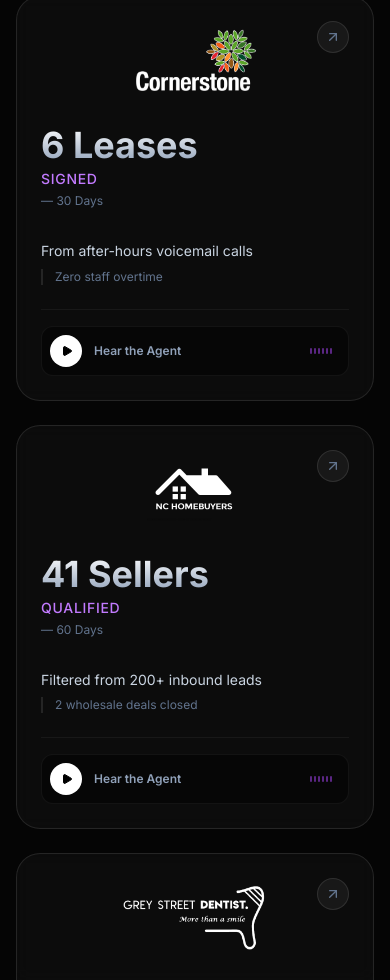
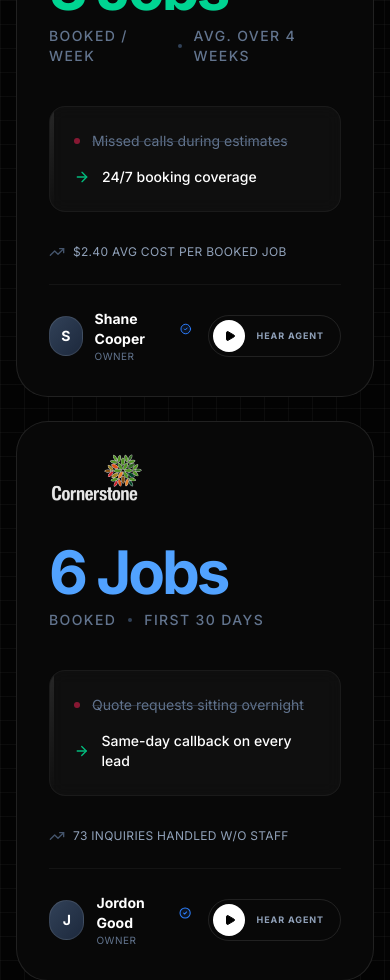
Before and after one commit to tahaissaoui-maker/autofuse-ai, a Next.js app: page / in a window 390 px wide. Shown: the part 4620-5600 px from the top of the page. Built offline with nearby package versions, Linux system fonts and the light colour scheme.

Commit message:
Refactor case studies section and update audio player

```diff
--- a/app/page.tsx
+++ b/app/page.tsx
@@ -590,117 +590,200 @@ const LiveDemoSection: React.FC = () => {
   );
 };
 
+// --- Imports (Ensure these are at the top) ---
+import Image from "next/image";
+import {
+  Play,
+  Pause,
+  ArrowRight,
+  CheckCircle2,
+  TrendingUp,
+  Activity,
+  User
+} from "lucide-react";
+
+// --- The Main Section Component ---
 const CaseStudiesSection: React.FC = () => {
   const outcomes = [
     {
       company: "Cooper Roofing",
       logo: "/logos/cooper.webp",
+      industry: "Roofing",
       metric: "3 Jobs",
-      suffix: "Booked",
-      timeframe: "Week 1",
-      context: "2 Repairs + 1 Full Replacement",
-      cost: "$2.40 cost per booking",
+      metricLabel: "BOOKED / WEEK",
+      metricColor: "text-emerald-400",
+      glowColor: "group-hover:shadow-emerald-900/20",
+      borderColor: "group-hover:border-emerald-500/30",
+      timeframe: "Avg. over 4 weeks",
+      before: "Missed calls during estimates",
+      after: "24/7 booking coverage",
+      kicker: "$2.40 avg cost per booked job",
+      owner: "Shane Cooper",
+      role: "Owner",
       audio: "/audio/cooper.mp3",
     },
     {
       company: "Cornerstone",
       logo: "/logos/cornerstone.webp",
-      metric: "6 Leases",
-      suffix: "Signed",
-      timeframe: "30 Days",
-      context: "From after-hours voicemail calls",
-      cost: "Zero staff overtime",
+      industry: "Landscaping",
+      metric: "6 Jobs",
+      metricLabel: "BOOKED",
+      metricColor: "text-blue-400",
+      glowColor: "group-hover:shadow-blue-900/20",
+      borderColor: "group-hover:border-blue-500/30",
+      timeframe: "First 30 days",
+      before: "Quote requests sitting overnight",
+      after: "Same-day callback on every lead",
+      kicker: "73 inquiries handled w/o staff",
+      owner: "Jordon Good",
+      role: "Owner",
       audio: "/audio/cornerstone.mp3",
     },
     {
       company: "NC Homebuyers",
       logo: "/logos/nc-homebuyers.webp",
+      industry: "Real Estate Inv.",
       metric: "41 Sellers",
-      suffix: "Qualified",
+      metricLabel: "QUALIFIED",
+      metricColor: "text-purple-400",
+      glowColor: "group-hover:shadow-purple-900/20",
+      borderColor: "group-hover:border-purple-500/30",
       timeframe: "60 Days",
-      context: "Filtered from 200+ inbound leads",
-      cost: "2 wholesale deals closed",
+      before: "Team buried in tire-kickers",
+      after: "Only motivated sellers hit inbox",
+      kicker: "2 wholesale deals closed from AI",
+      owner: "Kevin Ramirez",
+      role: "Acquisitions Lead",
       audio: "/audio/nc-homebuyers.mp3",
     },
     {
       company: "Grey Street Dentist",
       logo: "/logos/grey-street.webp",
-      metric: "94%",
-      suffix: "Answer Rate",
+      industry: "Dental Practice",
+      metric: "0%",
+      metricLabel: "MISSED CALLS",
+      metricColor: "text-cyan-400",
+      glowColor: "group-hover:shadow-cyan-900/20",
+      borderColor: "group-hover:border-cyan-500/30",
       timeframe: "Month 1",
-      context: "Up from 67% missed calls",
-      cost: "28 new patients added",
+      before: "37% of calls going unanswered",
+      after: "Every single call picked up",
+      kicker: "28 new patients added to books",
+      owner: "Dr. Hyun Soo Yu",
+      role: "Practice Owner",
       audio: "/audio/grey-street.mp3",
     }
   ];
 
   return (
-    <section id="case-studies" className="relative bg-[#050505] py-24 md:py-32 overflow-hidden">
-      {/* Background Decor */}
-      <div className="absolute top-0 left-1/2 -translate-x-1/2 w-full h-[500px] bg-[radial-gradient(ellipse_at_top,_var(--tw-gradient-stops))] from-purple-900/20 via-[#050505] to-[#050505] pointer-events-none" />
+    <section id="case-studies" className="relative bg-[#030303] py-24 md:py-40 overflow-hidden">
+
+      {/* Abstract Background Grid */}
+      <div className="absolute inset-0 bg-[linear-gradient(to_right,#80808012_1px,transparent_1px),linear-gradient(to_bottom,#80808012_1px,transparent_1px)] bg-[size:24px_24px] pointer-events-none" />
+      <div className="absolute top-0 left-0 right-0 h-40 bg-gradient-to-b from-black to-transparent pointer-events-none" />
 
       <div className="mx-auto w-full max-w-[1400px] px-4 sm:px-6 lg:px-8 relative z-10">
 
+        {/* Header Block */}
         <Reveal>
-          <div className="mb-20 text-center space-y-4">
-            <h2 className="text-4xl md:text-5xl font-bold text-white tracking-tight">
-              Verified Outcomes
+          <div className="mb-20 md:mb-32 max-w-4xl">
+            <div className="inline-flex items-center gap-2 px-3 py-1 mb-6 rounded-full border border-purple-500/30 bg-purple-500/10 text-[10px] font-mono font-bold uppercase tracking-widest text-purple-300">
+              <Activity className="w-3 h-3" />
+              Exposed Pipelines
+            </div>
+
+            <h2 className="text-5xl md:text-7xl font-bold text-white tracking-tight leading-[0.95] mb-8">
+              We don't sell software. <br />
+              <span className="text-slate-500">We sell booked calendars.</span>
             </h2>
-            <p className="text-slate-500 max-w-2xl mx-auto text-lg">
-              We don't sell "AI". We sell calendar bookings and signed contracts.
+
+            <p className="text-lg md:text-xl text-slate-400 max-w-2xl leading-relaxed border-l-2 border-purple-500/50 pl-6">
+              Every metric below came from a live agent we built. <br />
+              Every number is verified. Listen for yourself.
             </p>
           </div>
         </Reveal>
 
-        <div className="grid grid-cols-1 md:grid-cols-2 lg:grid-cols-4 gap-6">
+        {/* The Grid */}
+        <div className="grid grid-cols-1 md:grid-cols-2 gap-6 md:gap-8">
           {outcomes.map((item, index) => (
             <Reveal key={item.company} delay={index * 100}>
-              <div className="group relative flex flex-col justify-between h-full min-h-[360px] p-6 rounded-3xl border border-white/10 bg-white/[0.03] backdrop-blur-sm hover:bg-white/[0.06] hover:border-purple-500/30 transition-all duration-500">
+              <div className={`group relative flex flex-col h-full rounded-[2rem] border border-white/10 bg-[#080808] p-8 md:p-10 transition-all duration-500 hover:-translate-y-1 hover:shadow-2xl ${item.borderColor} ${item.glowColor}`}>
 
-                {/* Floating Tech Arrow (Absolute Position) */}
-                <div className="absolute top-6 right-6 flex items-center justify-center w-8 h-8 rounded-full bg-white/5 border border-white/10 group-hover:border-purple-500/50 group-hover:bg-purple-500/10 transition-colors z-20">
-                    <ArrowUpRight className="w-4 h-4 text-slate-500 group-hover:text-purple-400" />
-                </div>
-
-                {/* Top: Logo (Centered, Bigger, In Color) */}
-                <div className="relative w-full flex justify-center mb-8 mt-2">
-                  <div className="relative h-16 w-48 transition-transform duration-500 group-hover:scale-105">
+                {/* Header: Logo & Badge */}
+                <div className="flex justify-between items-start mb-10">
+                  <div className="relative h-12 w-40 opacity-90 transition-opacity group-hover:opacity-100">
                      <Image
                          src={item.logo}
                          alt={item.company}
                          fill
-                         className="object-contain" // object-contain defaults to center
-                         priority={index < 2} // Preload the first two for speed
+                         className="object-contain object-left"
                       />
+                  </div>
+                  <div className="hidden md:flex items-center gap-1.5 px-3 py-1.5 rounded-lg bg-white/5 border border-white/5 text-[10px] font-mono text-slate-400 uppercase tracking-wider">
+                    {item.industry}
                   </div>
                 </div>
 
-                {/* Middle: The BIG Number */}
-                <div className="space-y-1 mb-8">
-                  <div className="text-4xl md:text-5xl font-bold text-transparent bg-clip-text bg-gradient-to-b from-white to-slate-400 group-hover:from-white group-hover:to-white transition-all">
+                {/* Hero Metric Section */}
+                <div className="mb-10">
+                  <div className="flex items-baseline gap-3 mb-2">
+                    <span className={`text-6xl md:text-7xl font-bold tracking-tighter ${item.metricColor}`}>
                       {item.metric}
+                    </span>
                   </div>
-                  <div className="text-sm font-medium text-purple-400 uppercase tracking-wider">
-                    {item.suffix}
-                  </div>
-                  <div className="text-xs text-slate-500 font-mono mt-1">
-                    — {item.timeframe}
+                  <div className="flex items-center gap-3 text-sm font-mono font-medium text-slate-500 uppercase tracking-widest">
+                    {item.metricLabel}
+                    <span className="w-1 h-1 rounded-full bg-slate-700" />
+                    {item.timeframe}
                   </div>
                 </div>
 
-                {/* Bottom: Context & Audio */}
-                <div className="space-y-6">
-                  <div className="space-y-2">
-                    <p className="text-sm text-slate-300 leading-snug">
-                      {item.context}
-                    </p>
-                    <p className="text-xs text-slate-500 border-l-2 border-white/10 pl-3">
-                      {item.cost}
-                    </p>
+                {/* Transformation Line */}
+                <div className="mb-8 p-6 rounded-2xl bg-white/[0.03] border border-white/5 backdrop-blur-sm relative overflow-hidden">
+                  <div className="absolute top-0 left-0 w-1 h-full bg-gradient-to-b from-white/10 to-transparent" />
+                  <div className="flex flex-col gap-4 relative z-10">
+                    <div className="flex items-center gap-3 text-sm text-slate-500 line-through decoration-slate-600/50">
+                      <span className="w-1.5 h-1.5 rounded-full bg-rose-500/50" />
+                      {item.before}
+                    </div>
+                    <div className="flex items-center gap-3 text-sm text-white font-medium">
+                      <ArrowRight className="w-4 h-4 text-emerald-500" />
+                      {item.after}
+                    </div>
+                  </div>
                 </div>
 
-                  <div className="pt-4 border-t border-white/5">
-                    <MinimalAudioPlayer src={item.audio} />
+                {/* Footer: Kicker & Audio */}
+                <div className="mt-auto flex flex-col gap-6">
+                  {/* Kicker Stat */}
+                  <div className="flex items-center gap-2">
+                    <TrendingUp className="w-4 h-4 text-slate-600" />
+                    <span className="text-xs md:text-sm font-mono text-slate-400 uppercase tracking-wide">
+                      {item.kicker}
+                    </span>
+                  </div>
+
+                  {/* Audio & Attribution Row */}
+                  <div className="pt-6 border-t border-white/5 flex items-center justify-between gap-4">
+                    <div className="flex items-center gap-3">
+                      <div className="w-10 h-10 rounded-full bg-gradient-to-br from-slate-700 to-slate-800 flex items-center justify-center text-sm font-bold text-white border border-white/10">
+                        {item.owner.charAt(0)}
+                      </div>
+                      <div>
+                        <div className="flex items-center gap-1.5 text-sm font-bold text-white">
+                          {item.owner}
+                          <CheckCircle2 className="w-3.5 h-3.5 text-blue-500 fill-blue-500/10" />
+                        </div>
+                        <div className="text-[10px] text-slate-500 uppercase font-mono tracking-wider">
+                          {item.role}
+                        </div>
+                      </div>
+                    </div>
+
+                    <div className="shrink-0">
+                      <DashboardAudioPlayer src={item.audio} />
+                    </div>
                   </div>
                 </div>
 
@@ -713,8 +796,8 @@ const CaseStudiesSection: React.FC = () => {
   );
 };
 
-// --- Minimalist & Sleek Audio Player ---
-const MinimalAudioPlayer: React.FC<{ src: string }> = ({ src }) => {
+// --- New "Dashboard" Style Audio Player ---
+const DashboardAudioPlayer: React.FC<{ src: string }> = ({ src }) => {
   const [isPlaying, setIsPlaying] = useState(false);
   const audioRef = useRef<HTMLAudioElement>(null);
 
@@ -739,30 +822,28 @@ const MinimalAudioPlayer: React.FC<{ src: string }> = ({ src }) => {
   return (
     <button
       onClick={togglePlay}
-      className="w-full flex items-center justify-between group/audio p-2 rounded-xl bg-black/40 border border-white/5 hover:border-purple-500/30 transition-all"
+      className={`relative group flex items-center gap-3 pl-1 pr-4 py-1 rounded-full border transition-all duration-300 ${isPlaying ? 'bg-white/10 border-purple-500/50' : 'bg-transparent border-white/10 hover:bg-white/5 hover:border-white/20'}`}
     >
-      <div className="flex items-center gap-3">
-        <div className="w-8 h-8 flex items-center justify-center rounded-full bg-white text-black shrink-0">
+      <div className={`w-8 h-8 rounded-full flex items-center justify-center transition-colors ${isPlaying ? 'bg-purple-500 text-white' : 'bg-white text-black'}`}>
         {isPlaying ? (
           <Pause className="w-3 h-3 fill-current" />
         ) : (
           <Play className="w-3 h-3 fill-current ml-0.5" />
         )}
       </div>
-        <span className="text-xs font-semibold text-slate-400 group-hover/audio:text-white transition-colors">
-          {isPlaying ? "Listening..." : "Hear the Agent"}
+
+      <div className="flex flex-col items-start">
+        <span className="text-[9px] font-bold uppercase tracking-widest text-slate-400 group-hover:text-white transition-colors">
+          {isPlaying ? "Playing..." : "Hear Agent"}
         </span>
+        {/* Fake waveform animation when playing */}
+        {isPlaying && (
+           <div className="flex gap-0.5 h-2 items-end">
+              {[...Array(5)].map((_, i) => (
+                <div key={i} className="w-0.5 bg-purple-400 animate-voice-wave" style={{animationDelay: `${i*0.1}s`}} />
+              ))}
            </div>
-
-      {/* Visual Waveform Effect */}
-      <div className="flex gap-0.5 items-center h-3 mr-2 opacity-50 group-hover/audio:opacity-100 transition-opacity">
-        {[...Array(6)].map((_, i) => (
-          <div
-            key={i}
-            className={`w-0.5 rounded-full bg-purple-500 transition-all duration-300 ${isPlaying ? 'animate-voice-wave' : 'h-1.5'}`}
-            style={{ animationDelay: `${i * 0.1}s` }}
-          />
-        ))}
+        )}
       </div>
       <audio ref={audioRef} src={src} preload="none" />
     </button>
```
Lines whose indentation alone changed are shown as unchanged.
